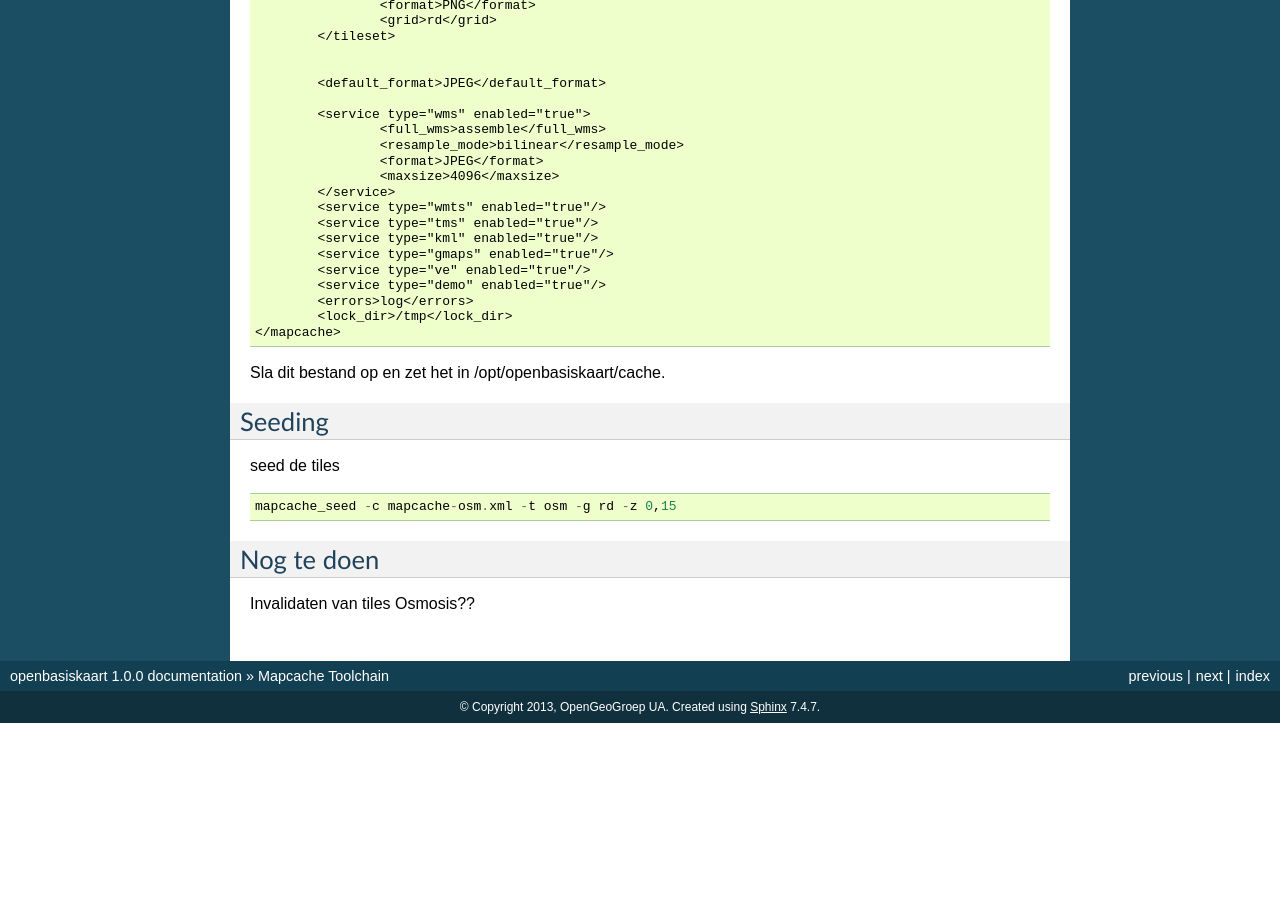
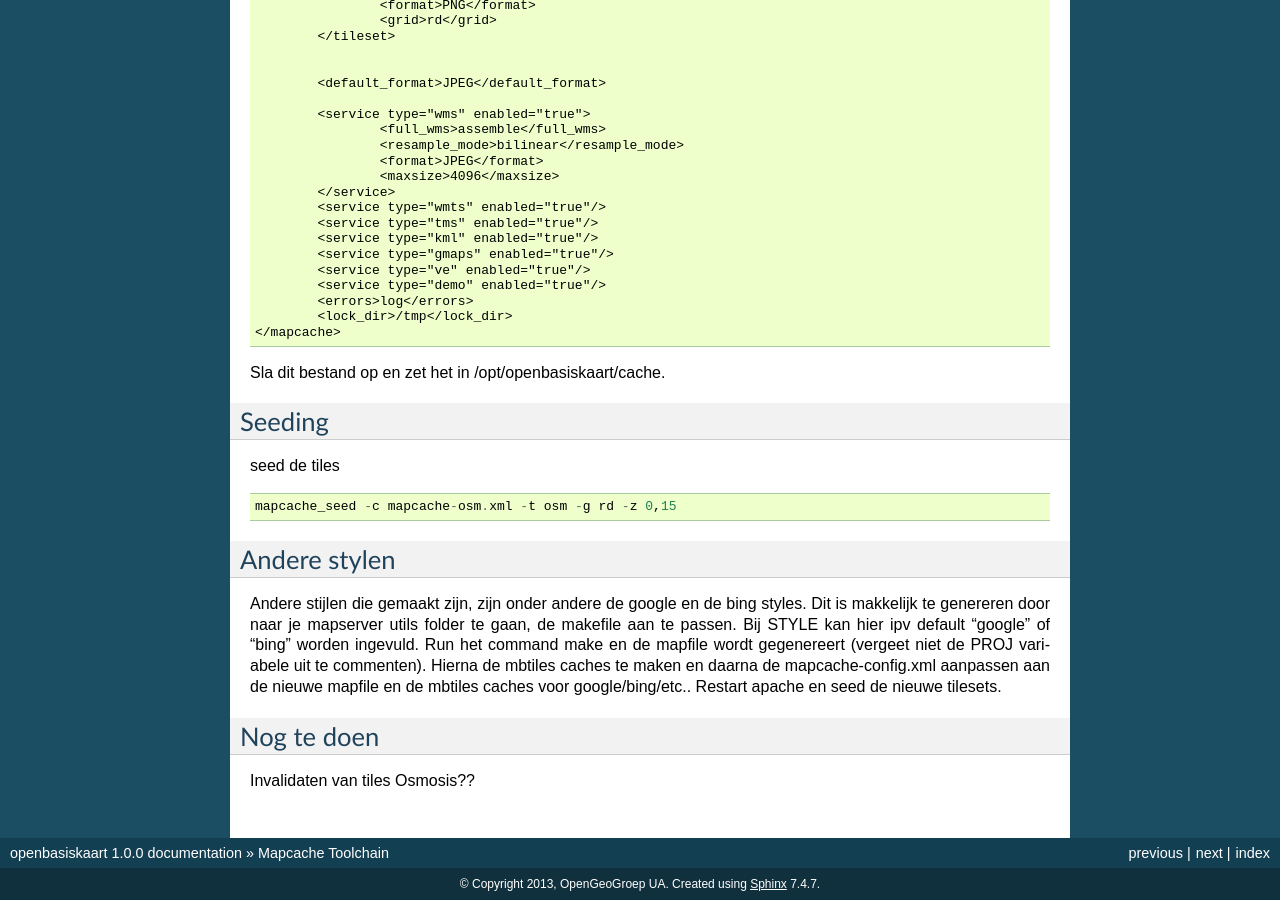
Before and after one commit to opengeogroep/openbasiskaart, a Sphinx documentation site: the page built from docs/source/mapcache-toolchain.rst, in a window 1280 px wide and 900 px high, scrolled down 5548 px. Built offline with Sphinx 7.4.7, drawn with Linux system fonts in a browser that asks for light colours; before the commit the page ends 6271 px from its top, so only the background shows below that.

Commit message:
Nieuwe styles aanmaken uitgelegd

```diff
--- a/docs/source/mapcache-toolchain.rst
+++ b/docs/source/mapcache-toolchain.rst
@@ -357,6 +357,11 @@ seed de tiles ::
 	mapcache_seed -c mapcache-osm.xml -t osm -g rd -z 0,15
 
 
+Andere stylen
+=============
+Andere stijlen die gemaakt zijn, zijn onder andere de google en de bing styles. Dit is makkelijk te genereren door naar je mapserver utils folder te gaan, de makefile aan te passen. Bij STYLE kan hier ipv default "google" of "bing" worden ingevuld. Run het command make en de mapfile wordt gegenereert (vergeet niet de PROJ variabele uit te commenten).
+Hierna de mbtiles caches te maken en daarna de mapcache-config.xml aanpassen aan de nieuwe mapfile en de mbtiles caches voor google/bing/etc.. Restart apache en seed de nieuwe tilesets.
+
 Nog te doen
 ===========
 
```
